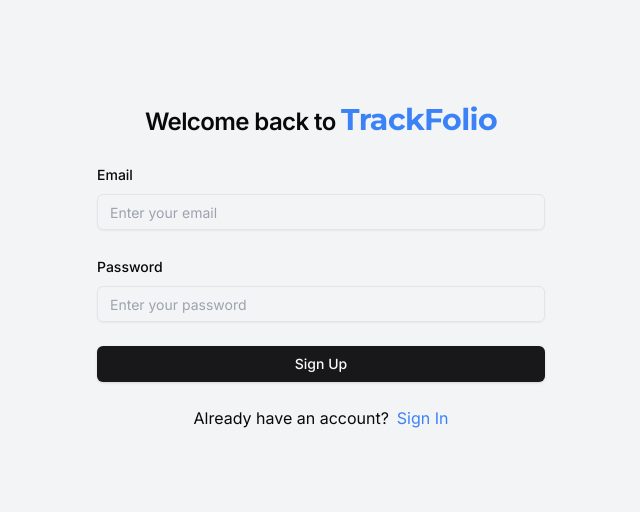
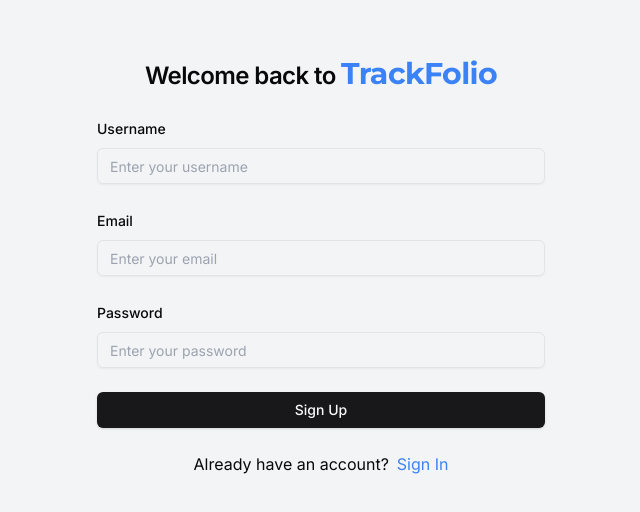
Before and after one commit to Shashi460/TrackFolio, a Next.js app: page /signup in a window 1280 px wide. Shown: the part 134-646 px from the top of the page, without its empty margins (319-959 px from the left). Built offline with nearby package versions, Linux system fonts and the light colour scheme.

Commit message:
add username field

```diff
--- a/components/AuthForm.jsx
+++ b/components/AuthForm.jsx
@@ -20,6 +20,9 @@
 
 const Image = dynamic(() => import('next/image'), { ssr: false })
 const formSchema = z.object({
+  username: z.string().min(3, {
+    message: "Username must be at least 3 characters.",
+  }),
   email: z.string().email({
     message: "Please enter a valid email address.",
   }),
@@ -35,6 +38,7 @@
   const form = useForm({
     resolver: zodResolver(formSchema),
     defaultValues: {
+      username: "",
       email: "",
       password: ""
     }
@@ -62,6 +66,22 @@
         </h1>
       <Form {...form}>
         <form onSubmit={form.handleSubmit(onSubmit)} className="space-y-6 w-full">
+
+          {type === 'signup' && (
+            <FormField
+            control={form.control}
+            name="username"
+            render={({ field }) => (
+              <FormItem>
+                <FormLabel>Username</FormLabel>
+                <FormControl>
+                  <Input placeholder="Enter your username" {...field} type="text" />
+                </FormControl>
+                <FormMessage />
+              </FormItem>
+            )}
+          />
+          )}
           <FormField
             control={form.control}
             name="email"
@@ -106,5 +126,4 @@
     </div>
   )
 }
-
 export default AuthForm
```
